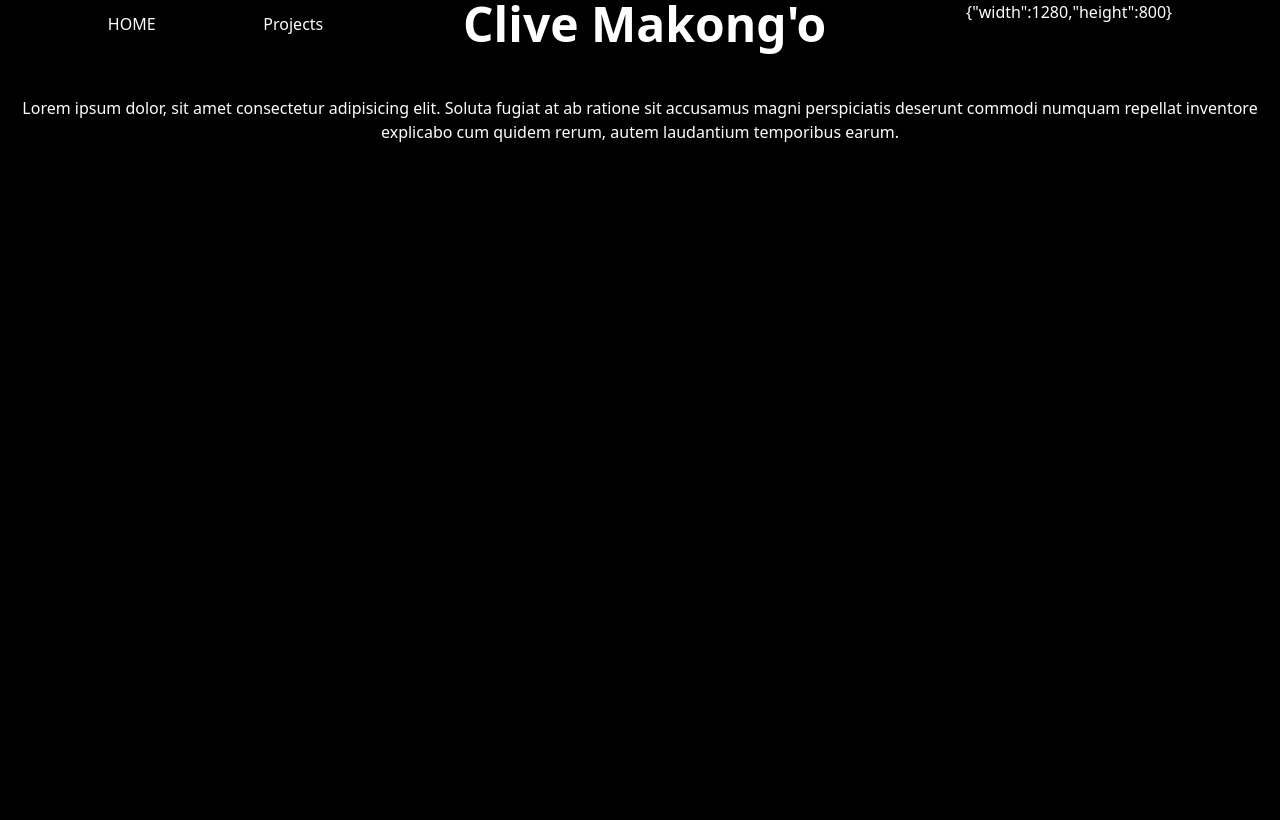
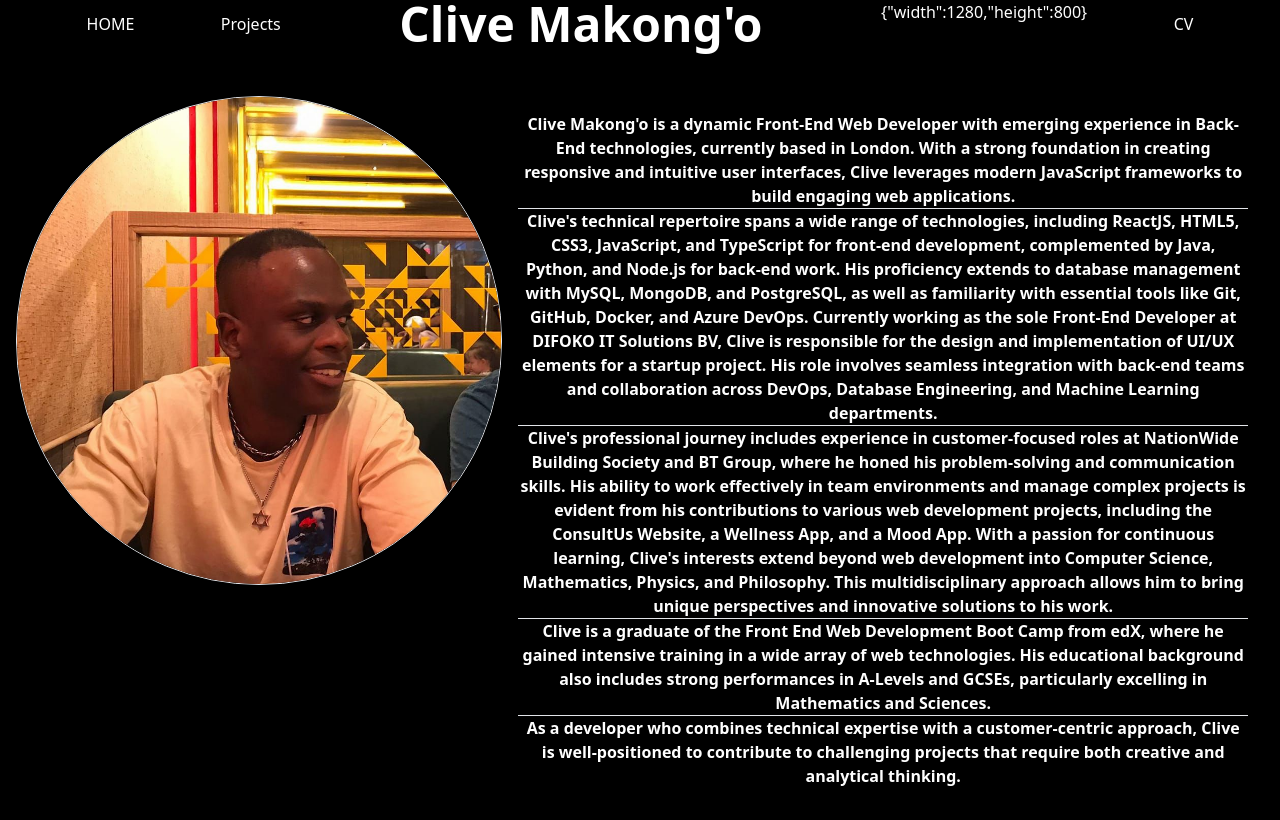
Before and after one commit to Clive-Makongo/my-portfolio, a React (Vite) app: page / in a window 1280 px wide. Built offline with nearby package versions, Linux system fonts and the light colour scheme.

Commit message:
added description and more styling

```diff
--- a/src/components/Description.jsx
+++ b/src/components/Description.jsx
@@ -1,19 +1,36 @@
 import { motion } from "framer-motion";
+import img from '../assets/images/profile-pic.jpg'
 
 function Description() {
   return (
+    <div className="flex flex-row m-4">
+      <div className="w-2/5 ">
+        <img src={img} alt="" className="border rounded-full" />
+      </div>
       <motion.p
         nitial={{ opacity: 0 }}
         animate={{ opacity: 1 }}
         transition={{ duration: 3 }}
         whileHover={{ scale: 1.02 }}
-      className="m-4 bg-primary flex justify-center text-center"
+        className="m-4 bg-primary flex font-bold justify-center text-center flex-col w-3/5"
       >
-      Lorem ipsum dolor, sit amet consectetur adipisicing elit. Soluta fugiat at
-      ab ratione sit accusamus magni perspiciatis deserunt commodi numquam
-      repellat inventore explicabo cum quidem rerum, autem laudantium temporibus
-      earum.
+        Clive Makong'o is a dynamic Front-End Web Developer with emerging experience in Back-End technologies, currently based in London. With a strong foundation in creating responsive and intuitive user interfaces, Clive leverages modern JavaScript frameworks to build engaging web applications.
+        <hr />
+
+        Clive's technical repertoire spans a wide range of technologies, including ReactJS, HTML5, CSS3, JavaScript, and TypeScript for front-end development, complemented by Java, Python, and Node.js for back-end work. His proficiency extends to database management with MySQL, MongoDB, and PostgreSQL, as well as familiarity with essential tools like Git, GitHub, Docker, and Azure DevOps.
+        Currently working as the sole Front-End Developer at DIFOKO IT Solutions BV, Clive is responsible for the design and implementation of UI/UX elements for a startup project. His role involves seamless integration with back-end teams and collaboration across DevOps, Database Engineering, and Machine Learning departments.
+        <hr />
+
+        Clive's professional journey includes experience in customer-focused roles at NationWide Building Society and BT Group, where he honed his problem-solving and communication skills. His ability to work effectively in team environments and manage complex projects is evident from his contributions to various web development projects, including the ConsultUs Website, a Wellness App, and a Mood App.
+        With a passion for continuous learning, Clive's interests extend beyond web development into Computer Science, Mathematics, Physics, and Philosophy. This multidisciplinary approach allows him to bring unique perspectives and innovative solutions to his work.
+        <hr />
+
+        Clive is a graduate of the Front End Web Development Boot Camp from edX, where he gained intensive training in a wide array of web technologies. His educational background also includes strong performances in A-Levels and GCSEs, particularly excelling in Mathematics and Sciences.
+        <hr />
+
+        As a developer who combines technical expertise with a customer-centric approach, Clive is well-positioned to contribute to challenging projects that require both creative and analytical thinking.
       </motion.p>
+    </div>
   );
 }
 
--- a/src/components/ScrollMenu.jsx
+++ b/src/components/ScrollMenu.jsx
@@ -12,7 +12,7 @@ const ScrollMenu = ({ items, onSelectProject }) => {
                 setDelayedItems((prevItems) => [...prevItems, item]);
             }, index * 600);
         });
-    }, [items]);
+    }, []);
 
     useEffect(() => {
         const handleWheel = (e) => {
@@ -60,7 +60,8 @@ const ScrollMenu = ({ items, onSelectProject }) => {
                 ref={menuRef}
                 className="h-[400px] w-full justify-center overflow-y-hidden snap-y snap-mandatory scrollbar-hide"
             >
-                {delayedItems.map((item) => (
+                {delayedItems.map((item, index) => (
+
                     <motion.div
                         key={item.id}
                         className={`snap-start my-8 mx-auto py-4 px-2 cursor-pointer hover:bg-indigo-800 transition-colors duration-200 rounded-xl w-1/2 ${selectedItemId === item.id ? 'bg-indigo-800' : 'hover:bg-indigo-800'
@@ -75,7 +76,8 @@ const ScrollMenu = ({ items, onSelectProject }) => {
                         whileTap={{ scale: 0.95 }}
                         onClick={() => handleItemClick(item)}
                     >
-                        {item.title}
+                        {item.title}: {index}
+                        <hr />
                     </motion.div>
                 ))}
             </div>
--- a/src/pages/Home.jsx
+++ b/src/pages/Home.jsx
@@ -132,7 +132,7 @@ function Home() {
 
   const handleProjectSelect = (projectLink) => {
     setSelectedProject(projectLink);
-    setClickedLink(true);
+    //setClickedLink(true);
   };
 
   const handleHomeClick = () => {
@@ -160,6 +160,7 @@ function Home() {
         <button onClick={handleProjectsClick}>Projects</button>
         <Header />
         <div>{JSON.stringify(size)}</div>
+        <button onClick={handleProjectsClick}>CV</button>
       </motion.div>
       <div className="flex flex-row mt-8">
         <AnimatePresence mode="wait">
@@ -174,7 +175,7 @@ function Home() {
               className="w-full flex"
             >
               <motion.div
-                className="w-2/12 ml-2 h-[50vwh]"
+                className="w-2/12 ml-2 h-[50vwh] border rounded-xl"
                 variants={menuVariants}
                 animate={{
                   borderColor: ["#C084FC", "#818CF8", "#6366F1", "#C084FC"],
@@ -196,7 +197,7 @@ function Home() {
                 {selectedProject ? (
                   <Projects link={selectedProject} />
                 ) : (
-                  <div>Select a project from the menu</div>
+                    <div className="w-full text-center flex items-center justify-center">Select a project from the menu</div>
                 )}
               </motion.div>
             </motion.div>
```
Lines whose indentation alone changed are shown as unchanged.
